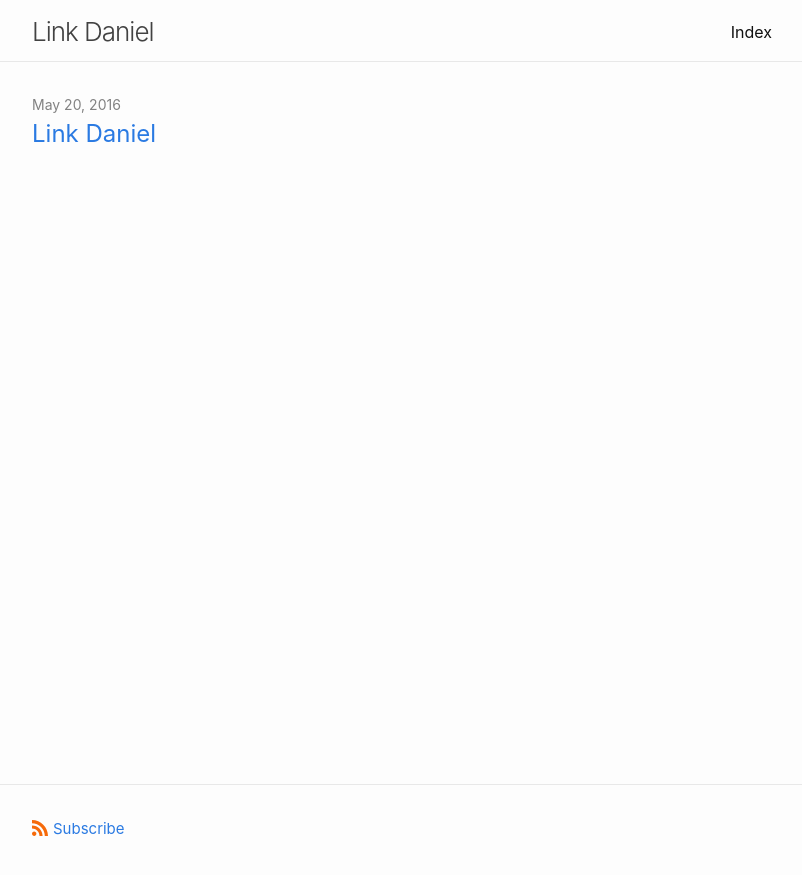
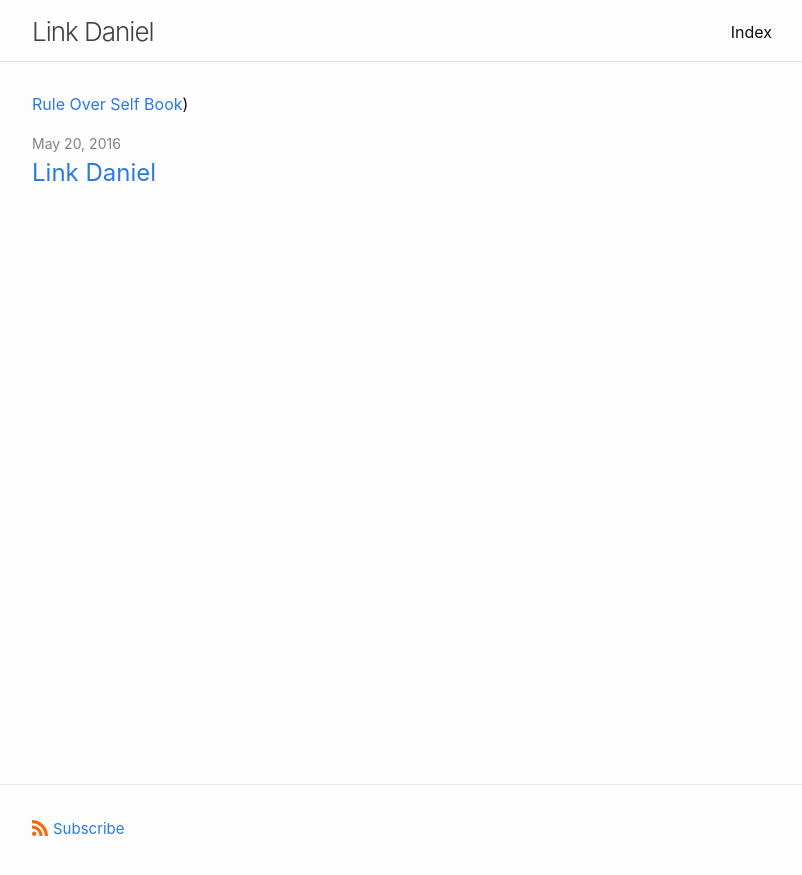
Before and after one commit to link-daniel/link.github.io, a Jekyll site: the page built from index.md, in a window 1280 px wide. Shown: the top 875 px of the page, without its empty margins (238-1040 px from the left). Built offline with Jekyll 4.4.1, drawn with Linux system fonts in a browser that asks for light colours.

Commit message:
Update index.md

```diff
--- a/index.md
+++ b/index.md
@@ -7,3 +7,6 @@
 #
 layout: home
 ---
+
+
+[Rule Over Self Book](https://link.com.de/ruleoverself))
```
